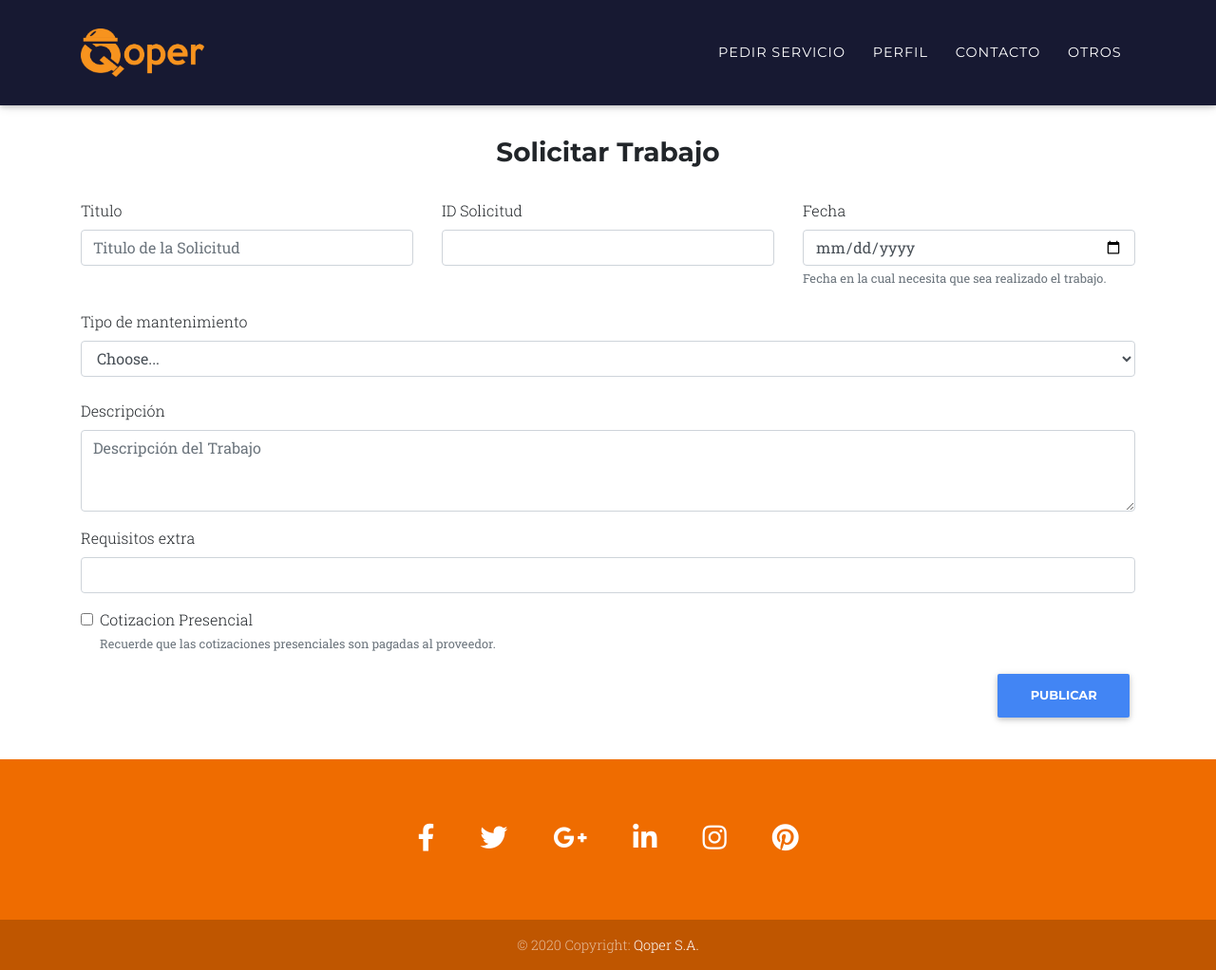
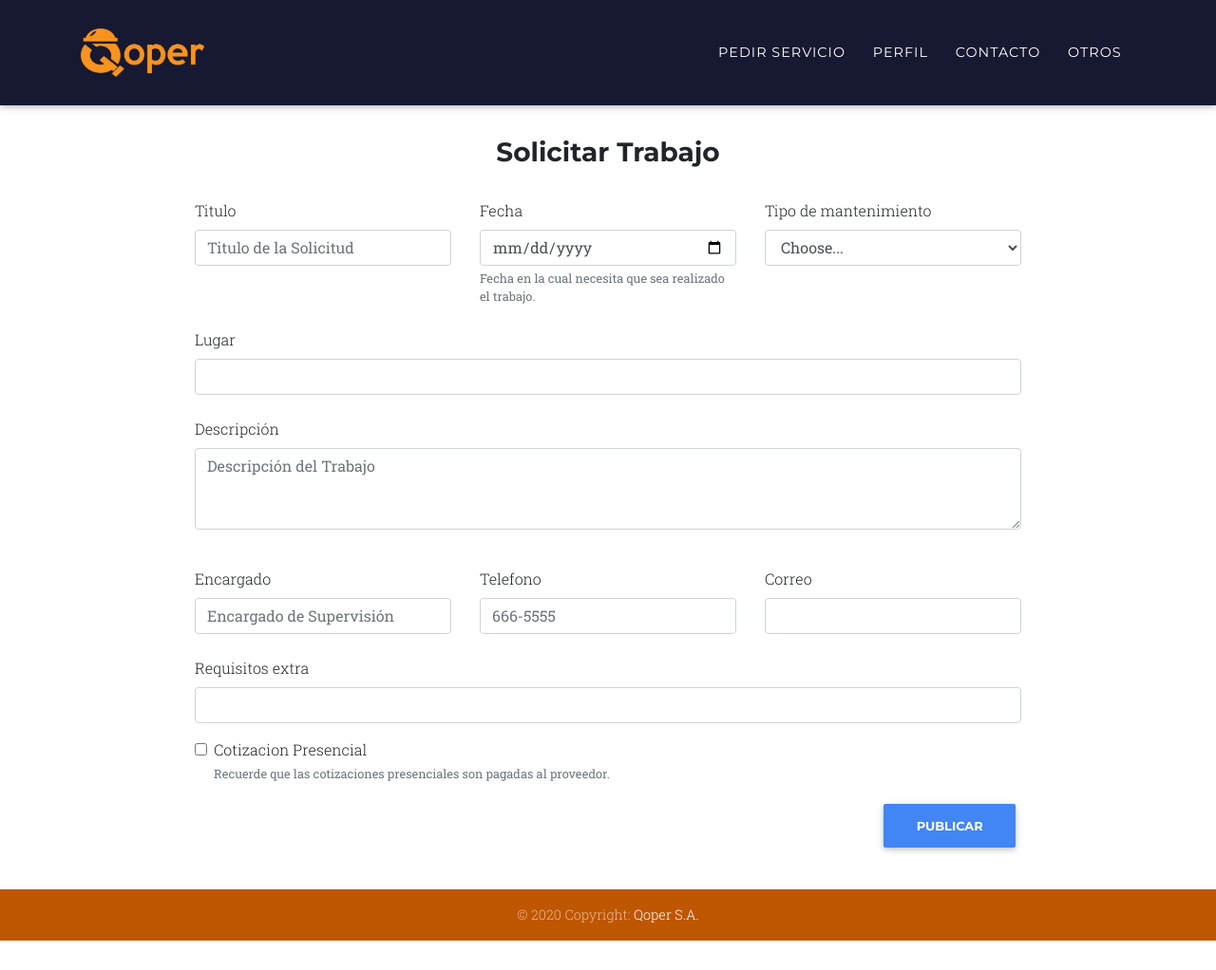
Before and after one commit to Maitc23/qoper, a PHP site: page /pedirTrabajo.html in a window 1280 px wide. Shown: the whole page at 95% size. After the commit the page ends 991 px from the top, so only its background shows below. Run offline with PHP 8.4, Linux system fonts and the light colour scheme; some libraries are stand-ins or nearby versions; some web fonts are replaced.

Commit message:
cambios a Pedir Trabajo

```diff
--- a/css/estiloIndex.css
+++ b/css/estiloIndex.css
@@ -28,6 +28,10 @@
     padding: 100px 0;
   }
 
+  .container-lg{
+    max-width: 900px;
+
+  }
   .page-section h2.section-heading {
     font-size: 40px;
     margin-top: 0;
--- a/pedirTrabajo.html
+++ b/pedirTrabajo.html
@@ -17,6 +17,7 @@
     <link href="https://cdnjs.cloudflare.com/ajax/libs/mdbootstrap/4.10.1/css/mdb.min.css" rel="stylesheet">
     <!-- CSS de esta página -->
     <link href="css/estiloIndex.css" rel="stylesheet">
+
     <!-- Tipos de letra para esta página -->
     <link href="https://fonts.googleapis.com/css?family=Montserrat:400,700" rel="stylesheet" type="text/css">
     <link href='https://fonts.googleapis.com/css?family=Kaushan+Script' rel='stylesheet' type='text/css'>
@@ -55,7 +56,7 @@
             </nav>
             <br><br><br><br>
         <!-- inicio del formulario -->
-        <div class="container">
+        <div class="container-lg">
             <br><br>
             <div class="titulo text-center">
                 <h3>Solicitar Trabajo</h3>
@@ -65,39 +66,63 @@
                 <div class="row">
                         <div class="col">
                             <label for="fechaTrabajo">Titulo</label>
-                            <input type="text" class="form-control" placeholder="Titulo de la Solicitud">
+                            <input type="text" class="form-control" placeholder="Titulo de la Solicitud" required>
                         </div>
-                        <div class="col">
+
+                        <!-- <div class="col">
                             <label for="fechaTrabajo">ID Solicitud</label>
                             <input type="text" class="form-control" placeholder="">
-                        </div>
+                        </div> -->
+
                         <div class="col">
                                 <label for="fechaTrabajo">Fecha</label>
-                                <input type="date" class="form-control" placeholder="Fecha">
+                                <input type="date" class="form-control" placeholder="Fecha" required>
                                 <small id="emailHelp" class="form-text text-muted">
                                     Fecha en la cual necesita que sea realizado el trabajo.
                                 </small>
                         </div>
-
+                            <!-- <div class="row"> -->
+                                <div class="col">
+                                    <label for="mantenimientos">Tipo de mantenimiento</label>
+                                    <select id="mantenimientos" class="form-control">
+                                        <option selected>Choose...</option>
+                                        <option>...</option>
+                                    </select>
+                            </div>
+                        <!-- </div> -->
                 </div>
                 <br>
                 <div class="row">
                     <div class="col">
-                            <label for="mantenimientos">Tipo de mantenimiento</label>
-                            <select id="mantenimientos" class="form-control">
-                                <option selected>Choose...</option>
-                                <option>...</option>
-                            </select>
+                            <label for="lugarMantenimiento">Lugar</label>
+                            <input type="text" class="form-control" id="lugar" required>
                     </div>
                 </div>
                 <br>
                 <div class="form-group">
-                  <label for="exampleInputEmail1">Descripción</label>
-                  <textarea class="form-control" id="exampleFormControlTextarea1" rows="3" placeholder="Descripción del Trabajo"></textarea>
+                  <label for="descripcion">Descripción</label>
+                  <textarea class="form-control" id="descripcion" rows="3" placeholder="Descripción del Trabajo" required></textarea>
                 </div>
+                <br>
+                <!-- Area de Contacto -->
+                <div class="row">
+                    <div class="col">
+                            <label for="encargado">Encargado</label>
+                            <input type="text" class="form-control" id="encargado" placeholder="Encargado de Supervisión" required>
+                    </div>
+                    <div class="col">
+                        <label for="telefono">Telefono</label>
+                        <input type="tel" class="form-control" id="telefono" placeholder="666-5555" required>
+                    </div>
+                    <div class="col">
+                        <label for="correoContacto">Correo</label>
+                        <input type="email" class="form-control" id="correoContacto" placeholder="">
+                    </div>
+                </div>
+                <br>
                 <div class="form-group">
                   <label for="exampleInputPassword1">Requisitos extra</label>
-                  <input type="password" class="form-control" id="exampleInputPassword1">
+                  <input type="text" class="form-control" id="exampleInputPassword1">
                 </div>
                 <div class="form-group form-check">
                   <input type="checkbox" class="form-check-input" id="cotiza">
@@ -112,60 +137,15 @@
         </div>
 
         <br><br><br><br>
+
         <!-- Footer -->
         <footer class="page-footer font-small orange darken-3">
-
-                <!-- Footer Elements -->
-                <div class="container">
-
-                    <!-- Grid row-->
-                    <div class="row">
-
-                    <!-- Grid column -->
-                    <div class="col-md-12 py-5">
-                        <div class="mb-5 flex-center">
-
-                        <!-- Facebook -->
-                        <a class="fb-ic">
-                            <i class="fab fa-facebook-f fa-lg white-text mr-md-5 mr-3 fa-2x"> </i>
-                        </a>
-                        <!-- Twitter -->
-                        <a class="tw-ic">
-                            <i class="fab fa-twitter fa-lg white-text mr-md-5 mr-3 fa-2x"> </i>
-                        </a>
-                        <!-- Google +-->
-                        <a class="gplus-ic">
-                            <i class="fab fa-google-plus-g fa-lg white-text mr-md-5 mr-3 fa-2x"> </i>
-                        </a>
-                        <!--Linkedin -->
-                        <a class="li-ic">
-                            <i class="fab fa-linkedin-in fa-lg white-text mr-md-5 mr-3 fa-2x"> </i>
-                        </a>
-                        <!--Instagram-->
-                        <a class="ins-ic">
-                            <i class="fab fa-instagram fa-lg white-text mr-md-5 mr-3 fa-2x"> </i>
-                        </a>
-                        <!--Pinterest-->
-                        <a class="pin-ic">
-                            <i class="fab fa-pinterest fa-lg white-text fa-2x"> </i>
-                        </a>
-                        </div>
-                    </div>
-                    <!-- Grid column -->
-
-                    </div>
-                    <!-- Grid row-->
-
-                </div>
-                <!-- Footer Elements -->
-
                 <!-- Copyright -->
                 <div class="footer-copyright text-center py-3">© 2020 Copyright:
                     <a href="https://mdbootstrap.com/education/bootstrap/"> Qoper S.A.</a>
                 </div>
                 <!-- Copyright -->
-
-                </footer>
+        </footer>
 
 
 
```
